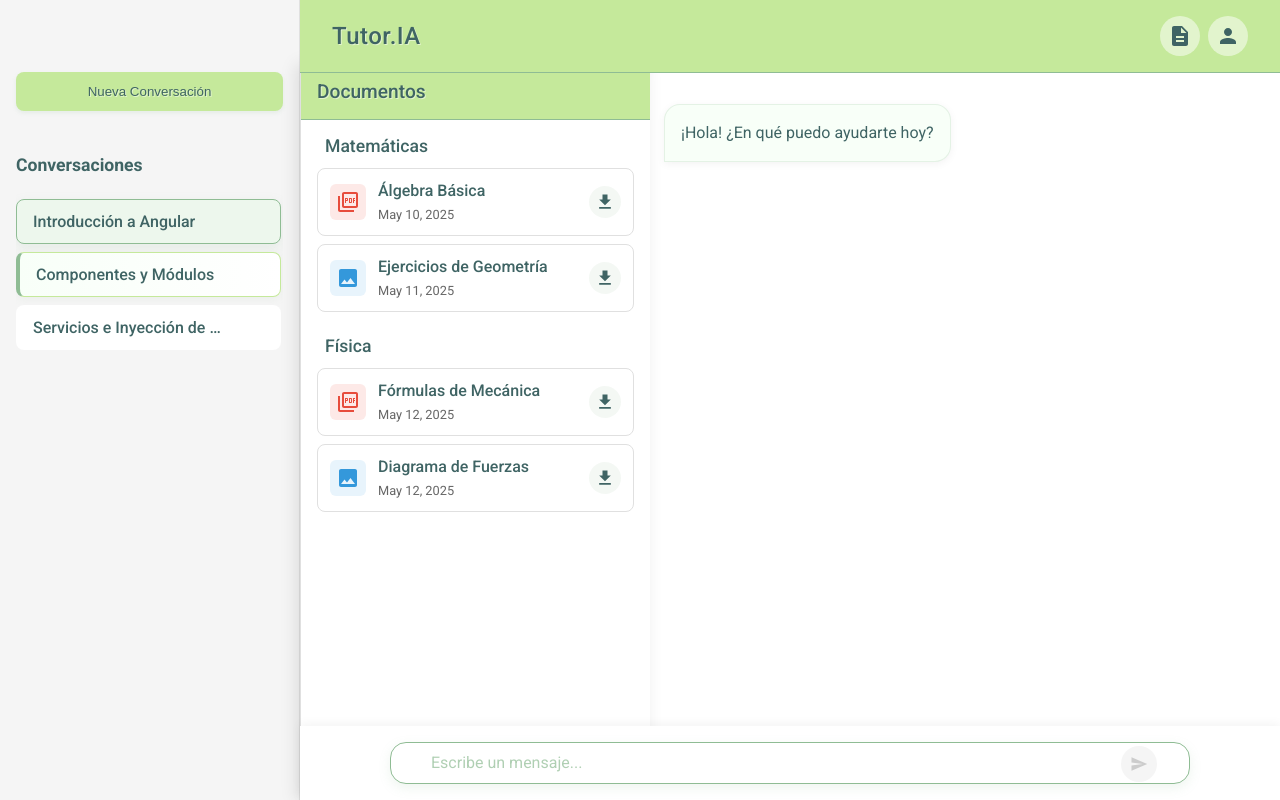
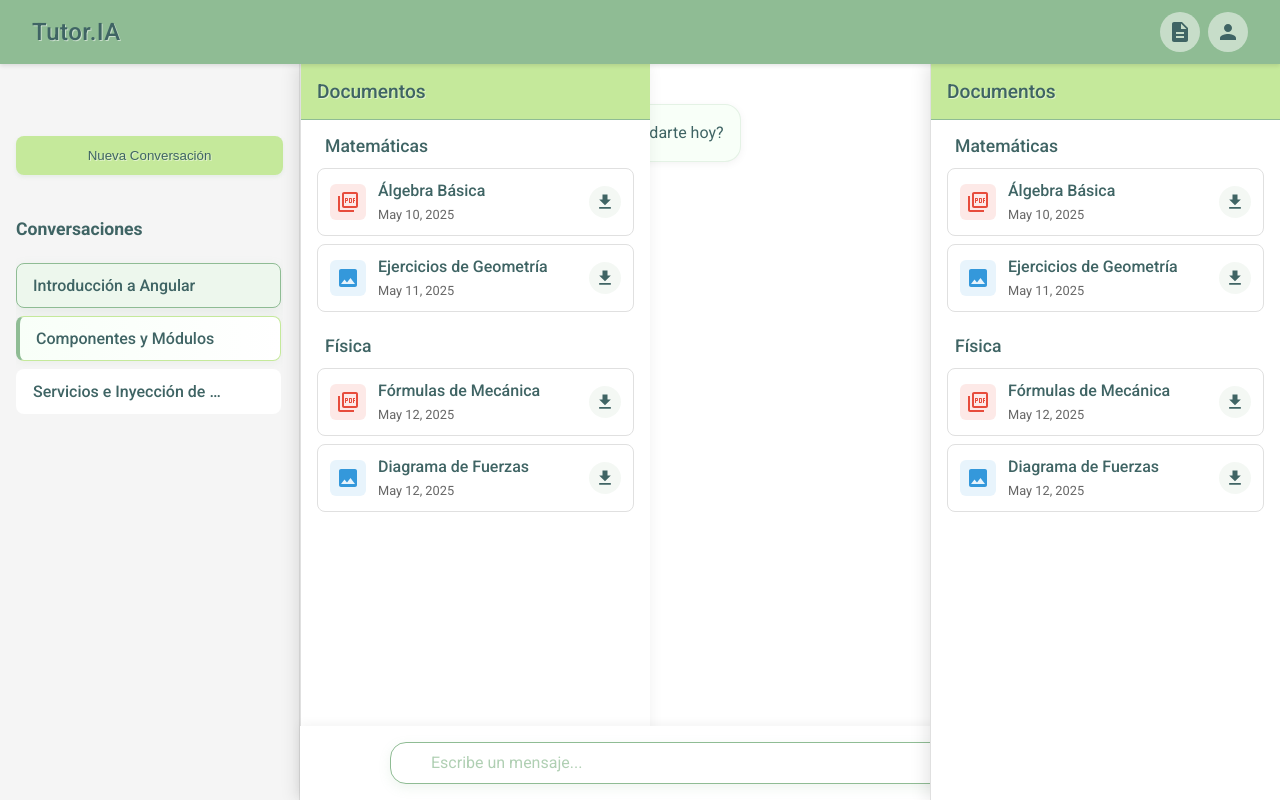
Before and after one commit to DanielDiazMartinez/ChatBotTutorVirtual, an Angular app in the folder frontend/: page /chat in a window 1280 px wide. Built offline with nearby package versions, Linux system fonts and the light colour scheme.

Commit message:
Refactor chat area and header components: remove chat header, integrate documents modal, and enhance layout for improved user experience

```diff
--- a/frontend/src/app/features/student-view/components/chat-area/chat-area.component.html
+++ b/frontend/src/app/features/student-view/components/chat-area/chat-area.component.html
@@ -1,20 +1,4 @@
 <div class="chat-area-container">
-  <div class="chat-header" [class.drawer-open]="isDocumentsModalVisible">
-    <div class="chat-title">Tutor.IA</div>
-    <div class="header-buttons">
-      <button class="header-btn file-btn" (click)="toggleDocumentsModal()" title="Documentos">
-        <svg width="24" height="24" viewBox="0 0 24 24" fill="none" xmlns="http://www.w3.org/2000/svg">
-          <path d="M14 2H6C4.9 2 4.01 2.9 4.01 4L4 20C4 21.1 4.89 22 5.99 22H18C19.1 22 20 21.1 20 20V8L14 2ZM16 18H8V16H16V18ZM16 14H8V12H16V14ZM13 9V3.5L18.5 9H13Z" fill="currentColor"/>
-        </svg>
-      </button>
-      <button class="header-btn user-profile-btn" (click)="goToLogin()" title="Perfil">
-        <svg width="24" height="24" viewBox="0 0 24 24" fill="none" xmlns="http://www.w3.org/2000/svg">
-          <path d="M12 12C14.21 12 16 10.21 16 8C16 5.79 14.21 4 12 4C9.79 4 8 5.79 8 8C8 10.21 9.79 12 12 12ZM12 14C9.33 14 4 15.34 4 18V20H20V18C20 15.34 14.67 14 12 14Z" fill="currentColor"/>
-        </svg>
-      </button>
-    </div>
-  </div>
-
   <div class="messages-container" #messagesContainer [class.drawer-open]="isDocumentsModalVisible">
     <div class="chat-content">
       <app-chat-message
--- a/frontend/src/app/features/student-view/components/chat-area/chat-area.component.scss
+++ b/frontend/src/app/features/student-view/components/chat-area/chat-area.component.scss
@@ -1,7 +1,7 @@
 .chat-area-container {
   display: flex;
   flex-direction: column;
-  height: 100vh;
+  height: 100%;
   background-color: #ffffff;
   max-width: 100%;
   position: relative;
@@ -10,92 +10,19 @@
     margin-right: 350px;
   }
 
-  .chat-header {
-    position: fixed;
-    top: 0;
-    left: 300px; // Ancho de la barra lateral
-    right: 0;
-    z-index: 200;
-    display: flex;
-    justify-content: space-between;
-    align-items: center;
-    padding: 1rem 2rem;
-    border-bottom: 1px solid #8FBC94;
-    background-color: #c5e99b;
-
-    &::after {
-      content: '';
-      position: absolute;
-      top: 0;
-      right: 0;
-      width: 350px; // Ancho del drawer
-      height: 100%;
-      background-color: #c5e99b;
-      opacity: 0;
-      transition: opacity 0.3s ease;
-      pointer-events: none;
-    }
-
-    &.drawer-open::after {
-      opacity: 1;
-    }
-
-    .chat-title {
-      color: #3f6464;
-      font-size: 1.5rem;
-      font-weight: 500;
-      letter-spacing: 0.5px;
-      text-shadow: 1px 1px 0 rgba(255, 255, 255, 0.5);
-    }
-
-    .header-buttons {
-      display: flex;
-      gap: 0.5rem;
-      align-items: center;
-      position: relative;
-      z-index: 201;
-    }
-
-    .header-btn {
-      width: 40px;
-      height: 40px;
-      border-radius: 50%;
-      border: none;
-      background-color: rgba(255, 255, 255, 0.5);
-      color: #3f6464;
-      cursor: pointer;
-      display: flex;
-      align-items: center;
-      justify-content: center;
-      transition: all 0.2s ease;
-      position: relative;
-
-      &:hover {
-        background-color: rgba(255, 255, 255, 0.8);
-        transform: translateY(-1px);
-      }
-
-      &:active {
-        transform: translateY(0);
-      }
-    }
-  }
-
   .messages-container {
-    margin-top: 64px;
-    margin-left: 300px; // Ancho de la barra lateral
     padding: 2rem 0; // Ajustar padding vertical
     flex: 1;
     overflow-y: auto;
     overflow-x: hidden;
     display: flex;
     flex-direction: column;
-    width: calc(100% - 300px); // Ancho total menos la barra lateral
+    width: 100%;
     transition: all 0.3s ease;
 
     &.drawer-open {
-      margin-right: 350px;
-      width: calc(100% - 650px); // Ancho total menos barra lateral y drawer
+      width: 100%; // Mantenemos el ancho completo
+      padding-right: 0; // Quitamos padding para que no interfiera con el centrado
     }
 
     .chat-content {
@@ -106,6 +33,10 @@
       display: flex;
       flex-direction: column;
       align-items: stretch; // Cambiar a stretch para mejor alineación
+
+      .drawer-open & {
+        margin: 0 auto; // Asegurarnos que siga centrado cuando el drawer está abierto
+      }
     }
 
     &::-webkit-scrollbar {
@@ -139,12 +70,17 @@
 
     &.drawer-open {
       right: 350px;
+      margin-right: 175px; // Añadimos la mitad del ancho del drawer para centrar
     }
 
     ::ng-deep .chat-input-container {
       max-width: 800px;
       margin: 0 auto;
       padding: 0 2rem; // Ajustar padding para coincidir
+
+      .drawer-open & {
+        margin: 0 auto; // Mantener centrado con el drawer abierto
+      }
     }
   }
 }
--- a/frontend/src/app/features/student-view/components/chat-area/chat-area.component.ts
+++ b/frontend/src/app/features/student-view/components/chat-area/chat-area.component.ts
@@ -1,4 +1,4 @@
-import { Component, ElementRef, ViewChild, AfterViewChecked } from '@angular/core';
+import { Component, ElementRef, ViewChild, AfterViewChecked, Input } from '@angular/core';
 import { CommonModule } from '@angular/common';
 import { Router, RouterModule } from '@angular/router';
 import { ChatMessage } from '../../interfaces/chat.interface';
@@ -15,6 +15,7 @@ import { DocumentsModalComponent } from '../documents-modal/documents-modal.comp
 })
 export class ChatAreaComponent implements AfterViewChecked {
   @ViewChild('messagesContainer') private messagesContainer!: ElementRef;
+  @Input() isDocumentsModalVisible = false;
 
   messages: ChatMessage[] = [
     {
@@ -24,8 +25,6 @@ export class ChatAreaComponent implements AfterViewChecked {
       timestamp: new Date()
     }
   ];
-
-  isDocumentsModalVisible = false;
 
   constructor(private router: Router) {}
 
@@ -60,10 +59,6 @@ export class ChatAreaComponent implements AfterViewChecked {
     }, 1000);
   }
 
-  toggleDocumentsModal(): void {
-    this.isDocumentsModalVisible = !this.isDocumentsModalVisible;
-  }
-
   goToLogin(): void {
     this.router.navigate(['/login'], { replaceUrl: true });
   }
--- a/frontend/src/app/features/student-view/student-view.component.html
+++ b/frontend/src/app/features/student-view/student-view.component.html
@@ -1,4 +1,10 @@
-<div class="student-view-layout">
+<div class="student-view-layout" [class.drawer-open]="isDocumentsModalVisible">
+  <app-header
+    [showDocumentsButton]="true"
+    [isDocumentsModalVisible]="isDocumentsModalVisible"
+    (toggleDocuments)="toggleDocumentsModal()">
+  </app-header>
   <app-sidebar></app-sidebar>
-  <app-chat-area></app-chat-area>
+  <app-chat-area [isDocumentsModalVisible]="isDocumentsModalVisible"></app-chat-area>
+  <app-documents-modal [isVisible]="isDocumentsModalVisible"></app-documents-modal>
 </div>
--- a/frontend/src/app/features/student-view/student-view.component.scss
+++ b/frontend/src/app/features/student-view/student-view.component.scss
@@ -6,15 +6,53 @@
   position: fixed;
   top: 0;
   left: 0;
+  flex-direction: column;
+
+  app-header {
+    position: fixed;
+    top: 0;
+    left: 0;
+    right: 0;
+    z-index: 200;
+    width: 100%;
+  }
+
+  app-sidebar {
+    position: fixed;
+    top: 64px; /* Altura del header */
+    left: 0;
+    bottom: 0;
+    z-index: 100;
+  }
 
   app-chat-area {
+    margin-top: 64px; /* Altura del header */
     flex: 1;
-    height: 100%;
+    height: calc(100vh - 64px);
+    margin-left: 300px;
+    width: calc(100vw - 300px);
     overflow: hidden;
+    transition: all 0.3s ease;
+    margin-right: 0; /* Estado inicial sin margen a la derecha */
+  }
+
+  &.drawer-open {
+    app-chat-area {
+      width: calc(100vw - 650px); /* Restamos el ancho de la barra lateral y el drawer */
+      margin-right: 175px; /* Añadimos margen a la derecha para centrar (la mitad del drawer: 350px/2) */
+    }
+
+    app-documents-modal {
+      display: block;
+    }
+  }
+
+  app-documents-modal {
+    position: fixed;
+    top: 64px;
+    right: 0;
+    bottom: 0;
+    width: 350px;
+    z-index: 150;
   }
 }
-
-.chat-area {
-  flex: 1;
-  padding: 1rem;
-}
--- a/frontend/src/app/features/student-view/student-view.component.ts
+++ b/frontend/src/app/features/student-view/student-view.component.ts
@@ -2,12 +2,20 @@ import { Component } from '@angular/core';
 import { CommonModule } from '@angular/common';
 import { SidebarComponent } from './components/sidebar/sidebar.component';
 import { ChatAreaComponent } from './components/chat-area/chat-area.component';
+import { HeaderComponent } from '../../shared/components/header/header.component';
+import { DocumentsModalComponent } from './components/documents-modal/documents-modal.component';
 
 @Component({
   selector: 'app-student-view',
   standalone: true,
-  imports: [CommonModule, SidebarComponent, ChatAreaComponent],
+  imports: [CommonModule, SidebarComponent, ChatAreaComponent, HeaderComponent, DocumentsModalComponent],
   templateUrl: './student-view.component.html',
   styleUrls: ['./student-view.component.scss']
 })
-export class StudentViewComponent { }
+export class StudentViewComponent {
+  isDocumentsModalVisible = false;
+
+  toggleDocumentsModal(): void {
+    this.isDocumentsModalVisible = !this.isDocumentsModalVisible;
+  }
+}
--- a/frontend/src/app/shared/components/header/header.component.html
+++ b/frontend/src/app/shared/components/header/header.component.html
@@ -1,7 +1,12 @@
-<header class="header">
+<header class="header" [class.drawer-open]="isDocumentsModalVisible">
   <div class="header-content">
     <h1 class="logo">Tutor.IA</h1>
     <div class="header-buttons">
+      <button *ngIf="showDocumentsButton" class="header-btn file-btn" (click)="onToggleDocuments()" title="Documentos">
+        <svg width="24" height="24" viewBox="0 0 24 24" fill="none" xmlns="http://www.w3.org/2000/svg">
+          <path d="M14 2H6C4.9 2 4.01 2.9 4.01 4L4 20C4 21.1 4.89 22 5.99 22H18C19.1 22 20 21.1 20 20V8L14 2ZM16 18H8V16H16V18ZM16 14H8V12H16V14ZM13 9V3.5L18.5 9H13Z" fill="currentColor"/>
+        </svg>
+      </button>
       <button class="header-btn user-profile-btn" (click)="goToLogin()" title="Perfil">
         <svg width="24" height="24" viewBox="0 0 24 24" fill="none" xmlns="http://www.w3.org/2000/svg">
           <path d="M12 12C14.21 12 16 10.21 16 8C16 5.79 14.21 4 12 4C9.79 4 8 5.79 8 8C8 10.21 9.79 12 12 12ZM12 14C9.33 14 4 15.34 4 18V20H20V18C20 15.34 14.67 14 12 14Z" fill="currentColor"/>
--- a/frontend/src/app/shared/components/header/header.component.scss
+++ b/frontend/src/app/shared/components/header/header.component.scss
@@ -3,6 +3,7 @@
 :host {
   display: block;
   width: 100%;
+  z-index: 200;
 }
 
 .header {
@@ -14,6 +15,24 @@
   justify-content: space-between;
   height: 64px;
   min-height: 64px;
+  position: relative;
+
+  &::after {
+    content: '';
+    position: absolute;
+    top: 0;
+    right: 0;
+    width: 350px; // Ancho del drawer
+    height: 100%;
+    background-color: $primary-color;
+    opacity: 0;
+    transition: opacity 0.3s ease;
+    pointer-events: none;
+  }
+
+  &.drawer-open::after {
+    opacity: 1;
+  }
 }
 
 .header-content {
@@ -24,9 +43,11 @@
 }
 
 .logo {
-  color: white;
+  color: #3f6464;
   font-size: 1.5rem;
-  font-weight: bold;
+  font-weight: 500;
+  letter-spacing: 0.5px;
+  text-shadow: 1px 1px 0 rgba(255, 255, 255, 0.5);
   margin: 0;
 }
 
--- a/frontend/src/app/shared/components/header/header.component.ts
+++ b/frontend/src/app/shared/components/header/header.component.ts
@@ -1,4 +1,4 @@
-import { Component } from '@angular/core';
+import { Component, Input, EventEmitter, Output } from '@angular/core';
 import { CommonModule } from '@angular/common';
 import { Router } from '@angular/router';
 
@@ -10,9 +10,17 @@ import { Router } from '@angular/router';
   imports: [CommonModule]
 })
 export class HeaderComponent {
+  @Input() showDocumentsButton = false;
+  @Input() isDocumentsModalVisible = false;
+  @Output() toggleDocuments = new EventEmitter<void>();
+
   constructor(private router: Router) {}
 
   goToLogin(): void {
     this.router.navigate(['/login'], { replaceUrl: true });
   }
+
+  onToggleDocuments(): void {
+    this.toggleDocuments.emit();
+  }
 }
```
